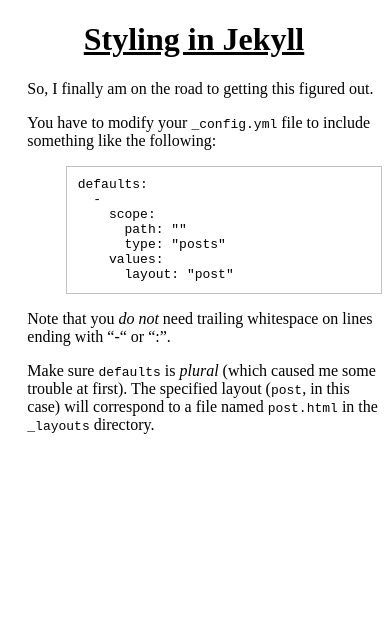
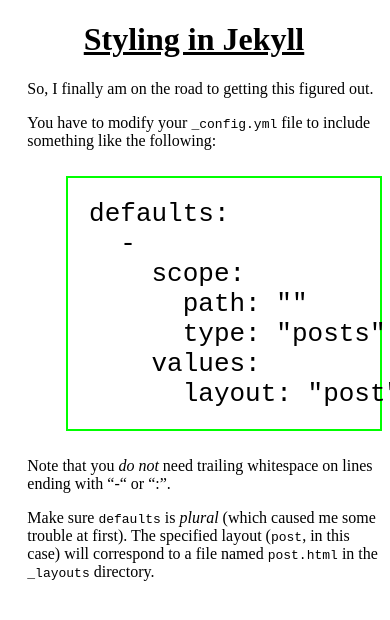
Before and after one commit to JohnL4/johnl4.github.io, a Jekyll site: the page built from _posts/2015-06-21-Styling-in-Jekyll.markdown, in a window 390 px wide. Shown: the top 620 px of the page. Built offline with Jekyll 4.4.1, drawn with Linux system fonts in a browser that asks for light colours.

Commit message:
Trying to make preformatted text readable on smartphones, tablet.

```diff
--- a/stylesheets/wiki.css
+++ b/stylesheets/wiki.css
@@ -11,3 +11,21 @@
 h5, h6 { font-size: 1em; }
 
 pre { border: 1px solid silver; margin-left: 3em; padding: 0.8em; }
+
+/* Nexus 7 */
+@media screen
+      and (min-width: 640px)
+      and (orientation: portrait) {
+
+   pre { font-size: 2em; margin-left: 1.5em; border: 2px solid red; }
+
+}
+
+/* HTC One M8 */
+@media screen
+      and (min-width: 380px)
+      and (orientation: portrait) {
+
+   pre { font-size: 2em; margin-left: 1.5em; border: 2px solid lime; }
+
+}
```
